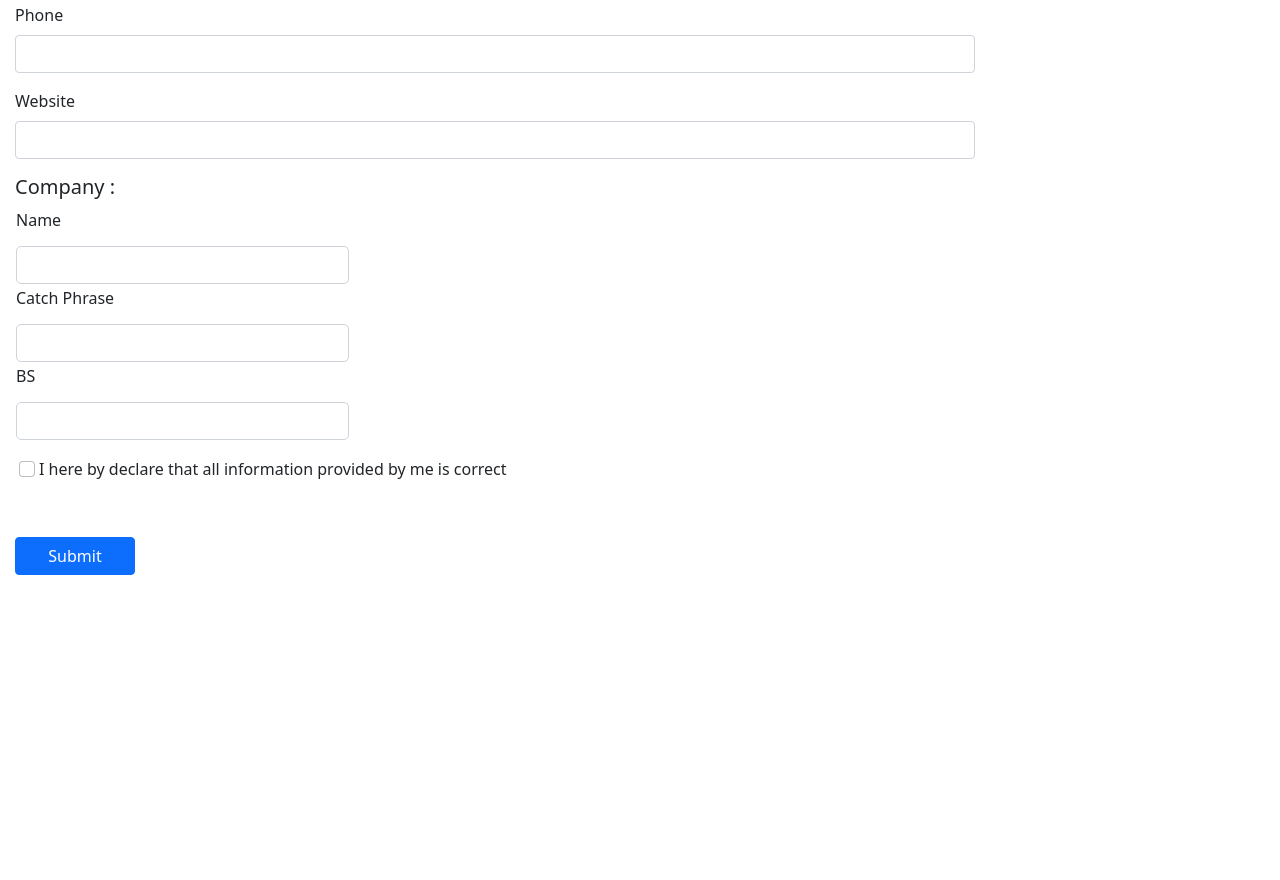
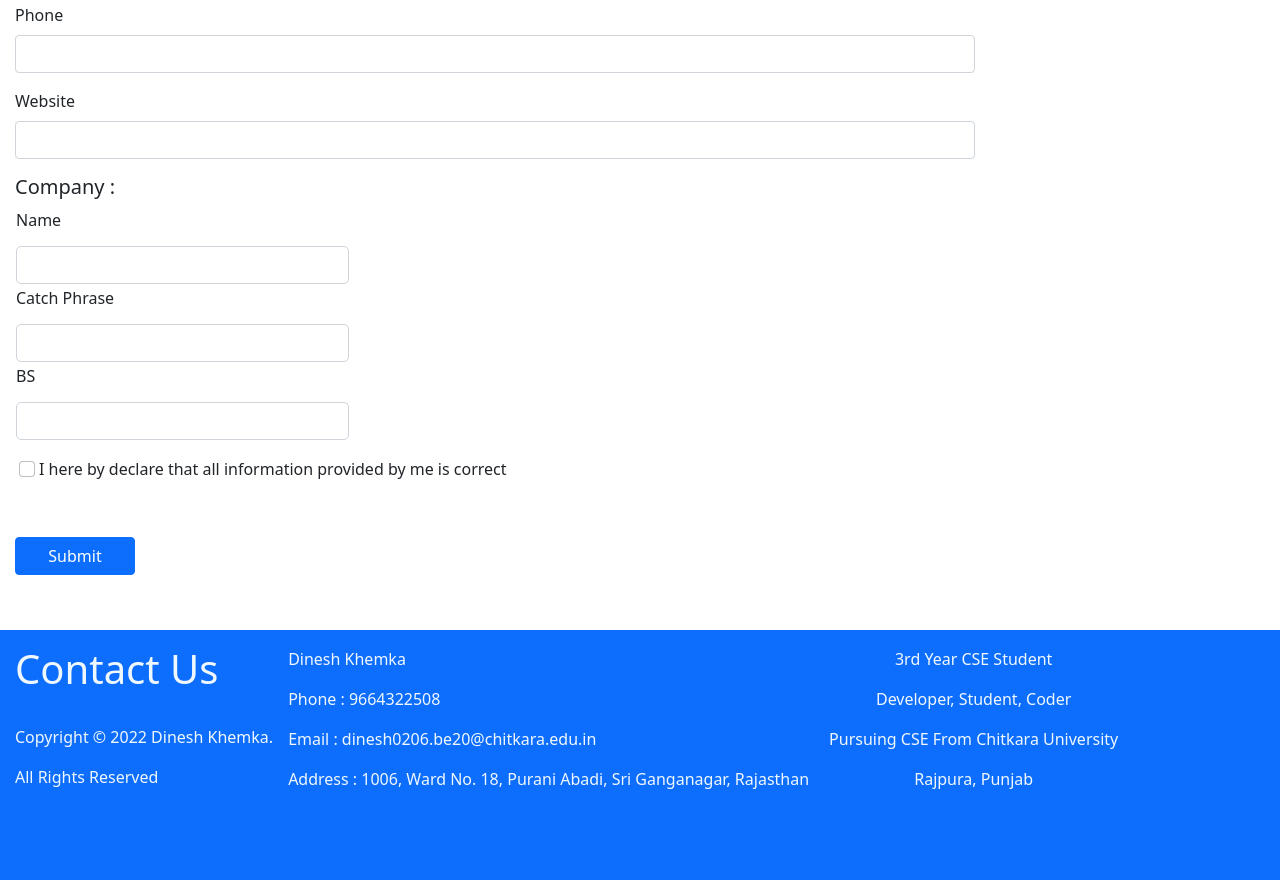
Before and after one commit to Dinesh2010-coder/sessional-assesment-2, a plain HTML site: page index.html in a window 1280 px wide. Shown: the part 757-1637 px from the top of the page. Before the commit the page ends 1387 px from the top, so only its background shows below. Drawn offline with nearby package versions, Linux system fonts and the light colour scheme.

Commit message:
Footer added

```diff
--- a/index.html
+++ b/index.html
@@ -146,5 +146,29 @@
             <button type="submit" class="btn btn-primary">Submit</button>
         </form>
     </div>
+    <div class = "bg-primary bg-4 footer-div">
+        <div class = "footer-text">
+            <div class="footer-h">
+                <h1>Contact Us</h1>
+                <br>
+                <p>
+                    Copyright © 2022 Dinesh Khemka.
+                </p>
+                <p>All Rights Reserved</p>
+            </div>
+            <div class="details">
+                <p>Dinesh Khemka</p>
+                <p>Phone : 9664322508</p>
+                <p>Email : dinesh0206.be20@chitkara.edu.in</p>
+                <p>Address : 1006, Ward No. 18, Purani Abadi, Sri Ganganagar, Rajasthan</p>
+            </div>
+            <div class="qualification-details">
+                <p style="text-align: center;">3rd Year CSE Student</p>
+                <p style="text-align: center;">Developer, Student, Coder</p>
+                <p style="text-align: center;">Pursuing CSE From Chitkara University</p>
+                <p style="text-align: center;">Rajpura, Punjab</p>
+            </div>
+        </div>
+</div>
 </body>
 </html>
```
